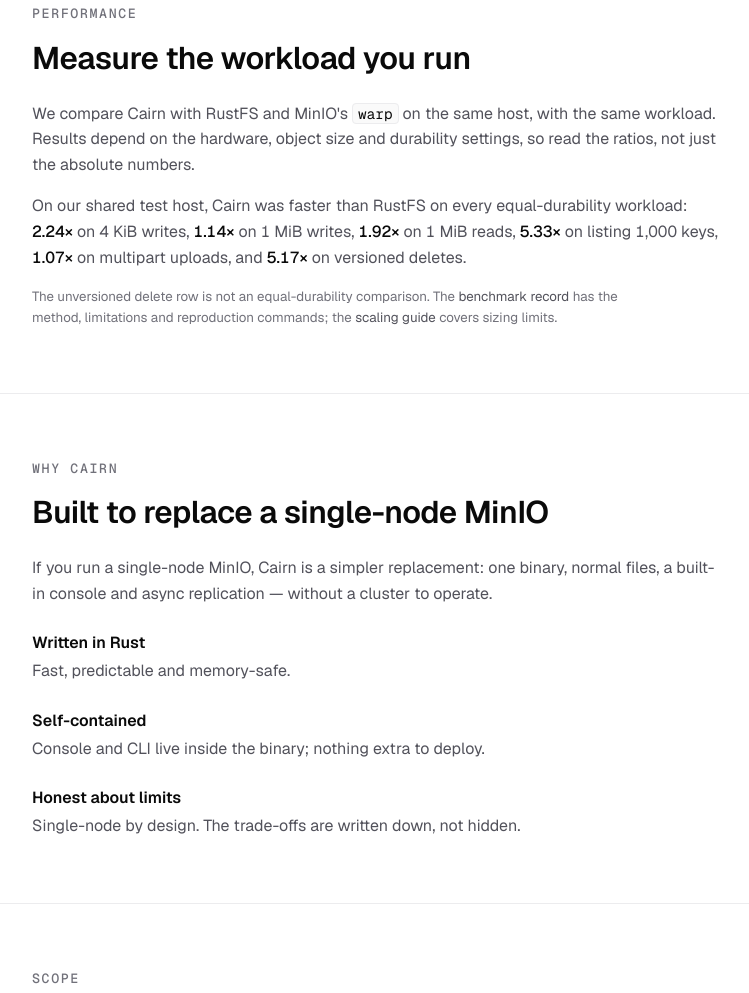
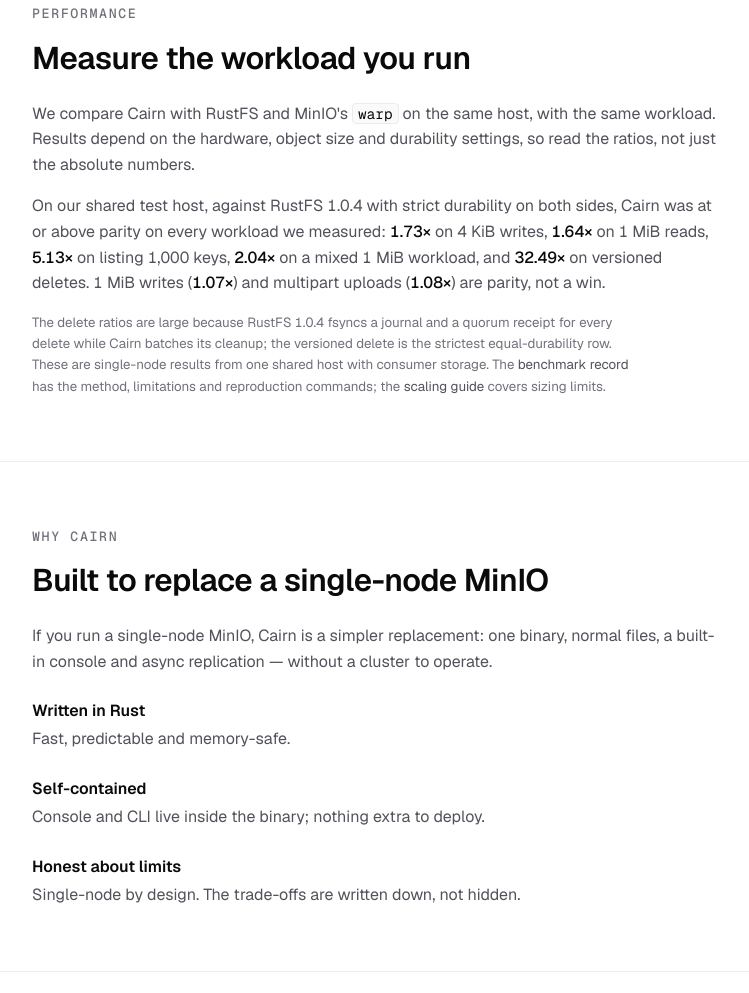
Before and after one commit to Harsh-2002/Cairn, an Astro site: page / in a window 1280 px wide. Shown: the part 5735-6728 px from the top of the page, without its empty margins (264-1013 px from the left). Built offline with nearby package versions, Linux system fonts and the light colour scheme; Astro itself is replaced by a stand-in of ours.

Commit message:
Quote the RustFS 1.0.4 scoreboard on the site
The performance paragraph still cited the RustFS 1.0.0 comparison (2.24x,
1.14x, 1.92x, 5.33x, 1.07x and 5.17x) without naming the version. Use the
accepted RustFS 1.0.4 paired results from docs/benchmarks.md 15.6 and name the
comparator: 1.73x 4 KiB writes, 1.64x 1 MiB reads, 5.13x listing, 2.04x
mixed and 32.49x versioned deletes, with 1 MiB writes (1.07x) and multipart
uploads (1.08x) stated as parity. Explain why the delete ratios are large and
that the versioned delete is the equal-durability row.

```diff
--- a/src/pages/index.astro
+++ b/src/pages/index.astro
@@ -196,13 +196,17 @@ const features = [
       ratios, not just the absolute numbers.
     </p>
     <p>
-      On our shared test host, Cairn was faster than RustFS on every equal-durability workload:{" "}
-      <strong>2.24×</strong> on 4 KiB writes, <strong>1.14×</strong> on 1 MiB writes,{" "}
-      <strong>1.92×</strong> on 1 MiB reads, <strong>5.33×</strong> on listing 1,000 keys,{" "}
-      <strong>1.07×</strong> on multipart uploads, and <strong>5.17×</strong> on versioned deletes.
+      On our shared test host, against RustFS 1.0.4 with strict durability on both sides, Cairn was at
+      or above parity on every workload we measured: <strong>1.73×</strong> on 4 KiB writes,{" "}
+      <strong>1.64×</strong> on 1 MiB reads, <strong>5.13×</strong> on listing 1,000 keys,{" "}
+      <strong>2.04×</strong> on a mixed 1 MiB workload, and <strong>32.49×</strong> on versioned
+      deletes. 1 MiB writes (<strong>1.07×</strong>) and multipart uploads (<strong>1.08×</strong>)
+      are parity, not a win.
     </p>
     <p class="note">
-      The unversioned delete row is not an equal-durability comparison. The{" "}
+      The delete ratios are large because RustFS 1.0.4 fsyncs a journal and a quorum receipt for every
+      delete while Cairn batches its cleanup; the versioned delete is the strictest equal-durability
+      row. These are single-node results from one shared host with consumer storage. The{" "}
       <a class="link" href={`${docs}/benchmarks.md`}>benchmark record</a> has the method,
       limitations and reproduction commands; the{" "}
       <a class="link" href={`${docs}/scaling-limits.md`}>scaling guide</a> covers sizing limits.
```
